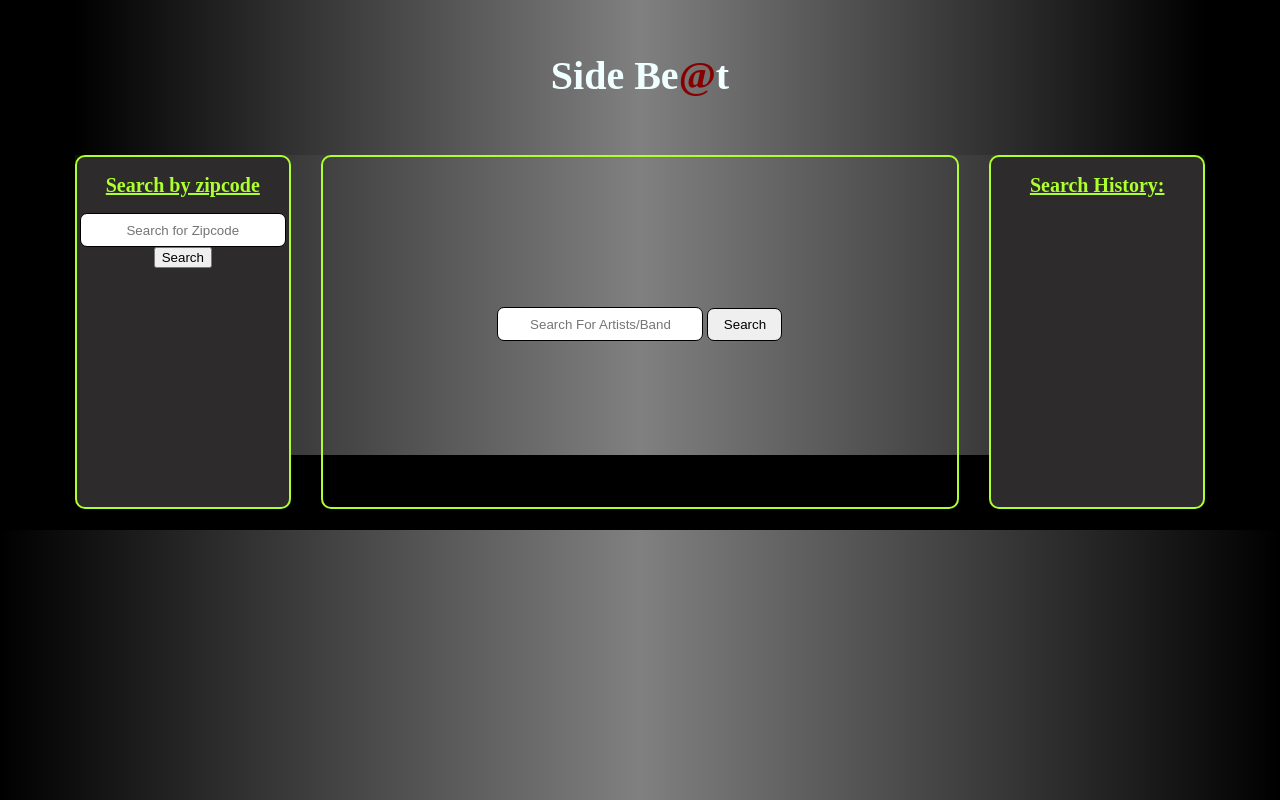
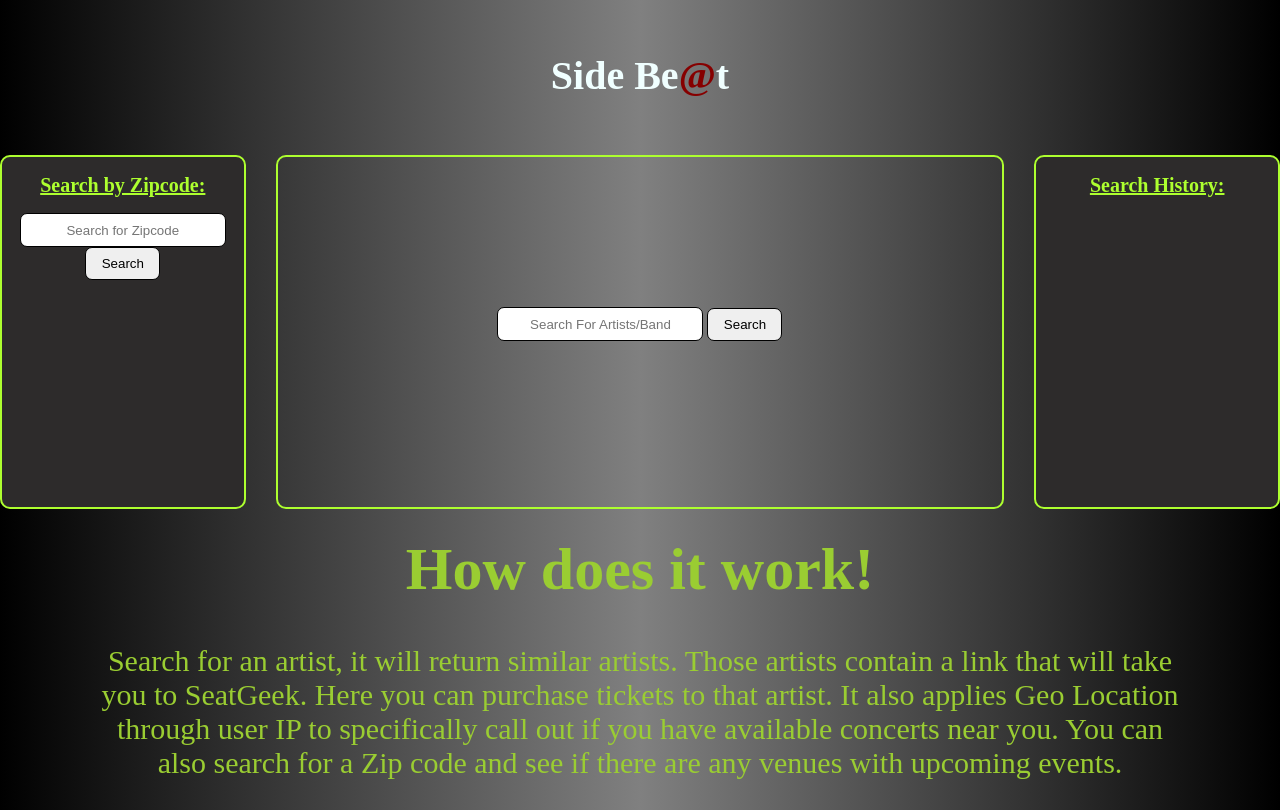
Before and after one commit to jswearingen18/CosmicCode, a plain HTML site: page index.html in a window 1280 px wide. Drawn offline with nearby package versions, Linux system fonts and the light colour scheme.

Commit message:
made some css and redme changes

```diff
--- a/asset/app.js
+++ b/asset/app.js
@@ -1,5 +1,4 @@
 let performers = [];
-
 // Event handler for search artists button
 $(".searchBtn").on("click", (event) => {
     event.preventDefault();
@@ -56,7 +55,6 @@ let getRecArtist = (artists) => {
  }
 
  $('.searchBtn').on('click', (event) => {
-    const history = document.getElementsByClassName('searchHistory')
     const artists = $("#searchArtists").val();
     localStorage.setItem('artist', artists)
 
@@ -66,7 +64,6 @@ let getRecArtist = (artists) => {
    newLi.innerText = search
    historyList.appendChild(newLi)
    localStorage.setItem('artist', search)
-//    $(history).append(search);
 })
 
 
@@ -91,7 +88,5 @@ function findEvents (data) {
 }
 $(".postalBtn").on("click", (event) => {
     event.preventDefault();
-
-// Function for returning artist recommendation
     findEvents()
 });
--- a/asset/style.css
+++ b/asset/style.css
@@ -3,12 +3,10 @@ header {
     height: 100px;
     padding: 5px;
     padding-bottom: 50px;
-    background: linear-gradient(to right,black, grey, black);
 }
 body {
     margin: 0px;
     padding: 0px;
-    border: solid 75px;
     border-top: none;
     background: linear-gradient(to right,black, grey,black);
 }
@@ -78,6 +76,21 @@ span {
     background-color: lightblue;
     border: .5px solid white;
 }
+.postalBtn {
+    height: 33px;
+    width: 75px;
+    border: .5px solid black;
+    border-radius: 7px;
+}
+
+/* search button hover */
+.postalBtn:hover {
+    font-size: 95%;
+    color: white;
+    text-shadow: 1px 1px black;
+    background-color: red;
+    border: .5px solid white;
+}
 .background {
     background-image: url("images/backgroundimg.jpg");
     background-repeat: no-repeat;
@@ -93,6 +106,19 @@ span {
 }
 .artists {
     display: inline-flex;
+}
+.descTitle {
+    color: yellowgreen;
+    margin-top: 80px;
+    text-align: center;}
+.descBox {
+    color: yellowgreen;
+    font-size: 30px;
+    margin-left: 100px;
+    margin-right: 100px;
+}
+.info {
+    text-align: center;
 }
 .artists a {
     border: 1px solid whitesmoke;
@@ -151,7 +177,7 @@ span {
 .events {
     height: 300px;
     display: flex;
-
+justify-content: center;
 }
 .searchHistory ul {
     font-size: 30px;
--- a/index.html
+++ b/index.html
@@ -13,7 +13,7 @@
     <body>
         <div class="events">
         <div class="upcomingEv">
-            <h2 id="history">Search by zipcode</h2>
+            <h2 id="history">Search by Zipcode:</h2>
             <center class="zipcenter">
                 <input type="text" id="searchPostal" placeholder="Search for Zipcode">
                 <button class="postalBtn">Search</button>
@@ -30,8 +30,20 @@
     </div>
     <div id="searchHistory" class="searchHistory"><h2 id="history">Search History:</h2><ul></ul></div>
 </div>
+<div class="descBox">
+<h1 class="descTitle">How does it work!</h1>
+<p class="info">Search for an artist, it will return similar artists.
+    Those artists contain a link that will take you
+    to SeatGeek. Here you can purchase tickets to
+    that artist. It also applies Geo Location
+    through user IP to specifically call out
+    if you have available concerts near you. You can
+    also search for a Zip code and see if there are any venues
+    with upcoming events.
+</p>
+</div>
+</body>
     <!-- Links to jQuery and JavaScript-->
-        <script src="https://code.jquery.com/jquery-3.4.1.min.js"></script>
-    </body>
+    <script src="https://code.jquery.com/jquery-3.4.1.min.js"></script>
     <script src="asset\app.js"></script>
     </html>
```
Also changed, not shown: 1 other file.
